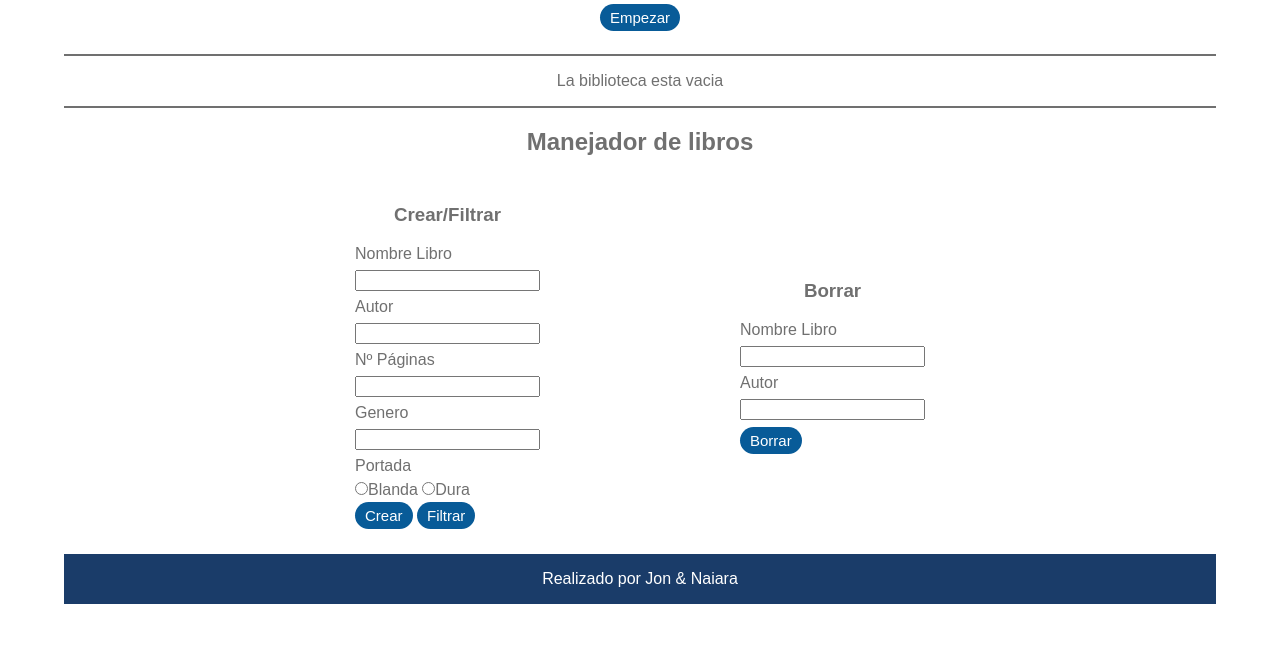
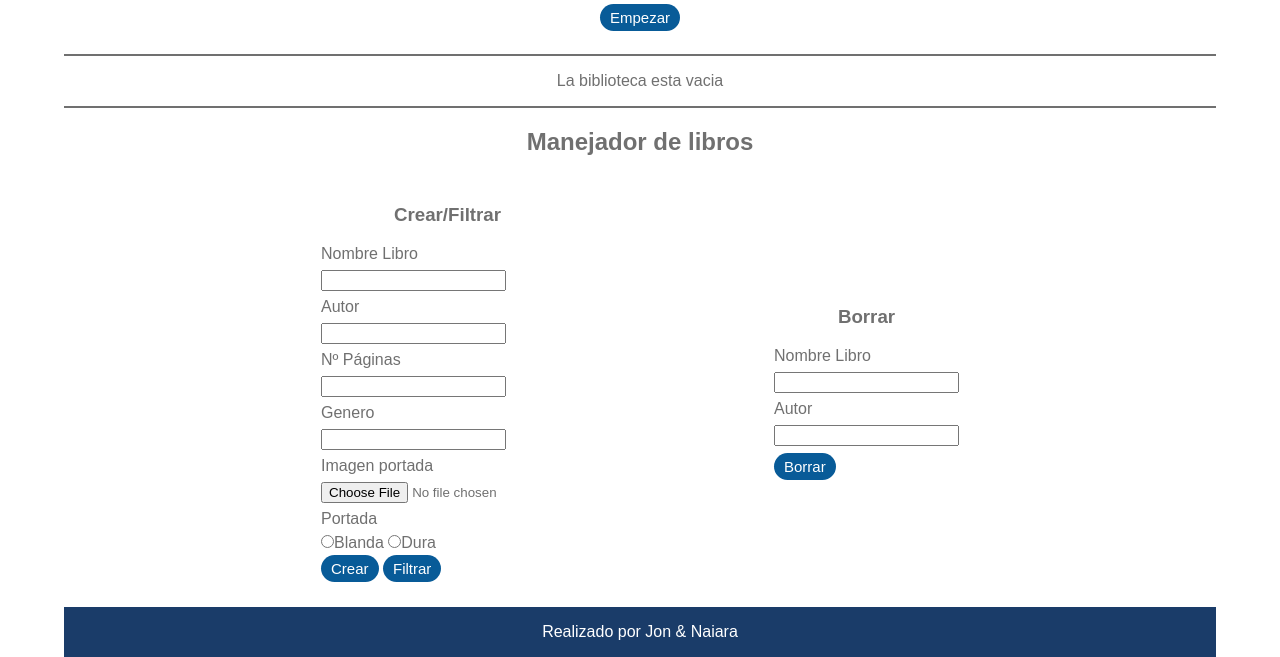
Before and after one commit to Jon-Garcia-Tamayo/Proyecto-3-NJ, a PHP site: page / in a window 1280 px wide. Shown: the part 444-1101 px from the top of the page. Before the commit the page ends 1048 px from the top, so only its background shows below. Run offline with PHP 8.4, Linux system fonts and the light colour scheme; some libraries are stand-ins or nearby versions.

Commit message:
html cambiado

```diff
--- a/vistas/resultado.php
+++ b/vistas/resultado.php
@@ -20,7 +20,7 @@
         <h2 class="center-items">Manejador de libros</h2>
         <div class="separador">
             <div>
-                <form>
+                <form method="post" action="controlador.php">
                     <h3 class="center-items">Crear/Filtrar</h3>
                     <label id="nombreLibro">Nombre Libro</label><br>
                     <input type="text" name="nombreLibro" required /><br />
@@ -30,7 +30,9 @@
                     <input type="text" name="paginas" /><br />
                     <label id="genero">Genero</label><br>
                     <input type="text" name="genero" /><br />
-                    <label class="comen">Portada</label><br />
+                    <label class="imagenPortada">Imagen portada</label><br />
+                    <input type="file" name="imagenPortada" /><br />
+                    <label class="imagenPortada">Portada</label><br />
                     <div class='portada'>
                         <input type="radio" name="portadaTipo" value="portadaBlanda" />Blanda
                         <input type="radio" name="portadaTipo" value="portadaDura" />Dura
@@ -40,7 +42,7 @@
                 </form>
             </div>
             <div>
-                <form>
+                <form method="post" action="controlador.php">
                     <h3 class="center-items">Borrar</h3>
                     <label id="nombreLibro">Nombre Libro</label><br>
                     <input type="text" name="nombreLibro" required /><br />
```
